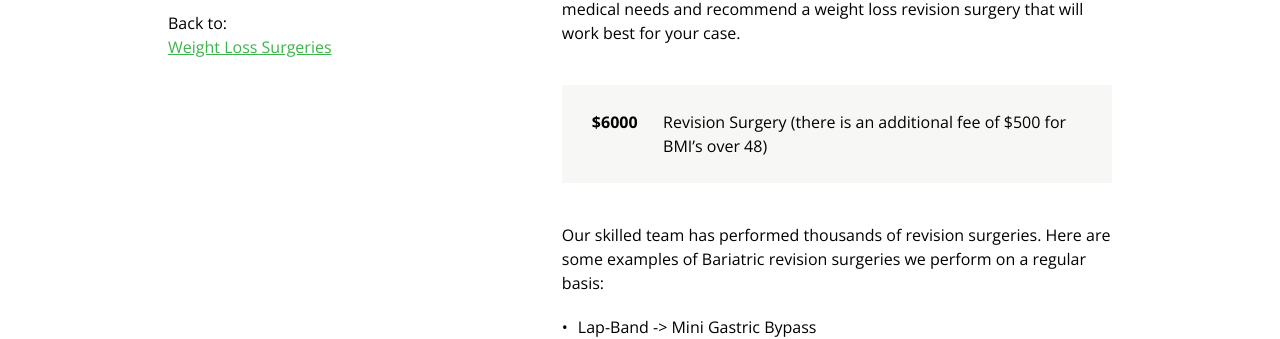
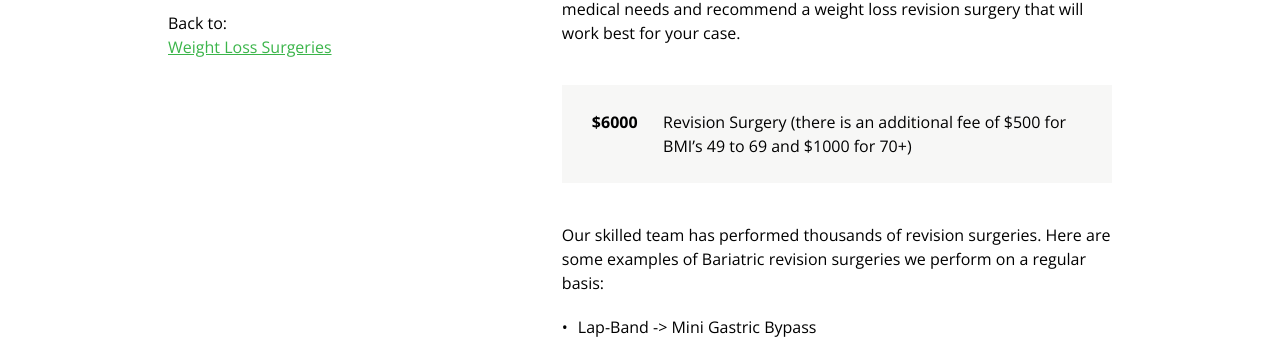
Before and after one commit to bariatricpal/bpmx, a Jekyll site: the page built from _weight-loss-surgeries/revision-surgery.markdown, in a window 1280 px wide and 900 px high, scrolled down 485 px. Shown: the part 149-488 px from the top of the window. Built offline with Jekyll 4.4.1, drawn with Linux system fonts in a browser that asks for light colours.

Commit message:
Updated Gastric Sleeve Surgery and 4 other files

```diff
--- a/_weight-loss-surgeries/duodenal-switch-surgery.markdown
+++ b/_weight-loss-surgeries/duodenal-switch-surgery.markdown
@@ -7,7 +7,7 @@ seo:
     find a more experienced Duodenal Switch surgical team - anywhere.
 surgery_types:
 - description: Duodenal Switch Surgery (there is an additional fee of $500 for BMI’s
-    over 48)
+    49 to 69 and $1000 for 70+)
   price: "$6400"
 subtitle: A two-surgery process with a partial gastrectomy followed by the BPD-DS
   procedure.
--- a/_weight-loss-surgeries/mini-gastric-bypass-surgery.markdown
+++ b/_weight-loss-surgeries/mini-gastric-bypass-surgery.markdown
@@ -7,7 +7,7 @@ seo:
     not find a more experienced Mini-Gastric Bypass surgical team - anywhere.
 surgery_types:
 - description: Mini-Gastric Bypass Surgery (there is an additional fee of $500 for
-    BMI’s over 48)
+    BMI’s 49 to 69 and $1000 for 70+)
   price: "$5700"
 subtitle: Also called the omega loop weight loss surgery and single anastomosis bypass.
 image: "/uploads/or-9.png"
--- a/_weight-loss-surgeries/revision-surgery.markdown
+++ b/_weight-loss-surgeries/revision-surgery.markdown
@@ -6,8 +6,8 @@ seo:
   description: Affordable Revision Weight Loss Surgery in Tijuana, Mexico. You will
     not find a more experienced Weight Loss surgical team - anywhere.
 surgery_types:
-- description: Revision Surgery (there is an additional fee of $500 for BMI’s over
-    48)
+- description: Revision Surgery (there is an additional fee of $500 for BMI’s 49 to
+    69 and $1000 for 70+)
   price: "$6000"
 subtitle: Correct your surgical complications and improve your weight loss results.
 image: "/uploads/or-10.png"
--- a/_weight-loss-surgeries/roux-en-y.markdown
+++ b/_weight-loss-surgeries/roux-en-y.markdown
@@ -8,7 +8,7 @@ seo:
     team - anywhere.
 surgery_types:
 - description: Roux-en-Y Gastric Bypass Surgery (there is an additional fee of $500
-    for BMI’s over 48)
+    for BMI’s 49 to 69 and $1000 for 70+)
   price: "$6000"
 subtitle: Only one incision is made through belly button.
 image: "/uploads/or-9.png"
```
Also changed, not shown: _weight-loss-surgeries/gastric-sleeve-surgery.markdown (+1 -1 lines).
